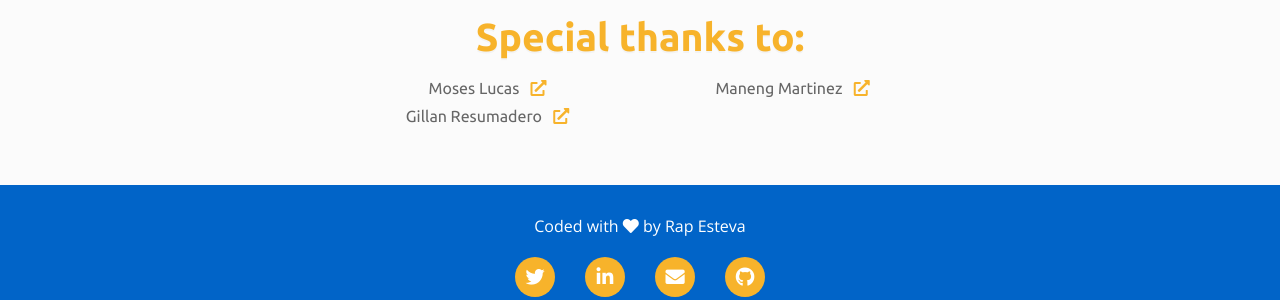
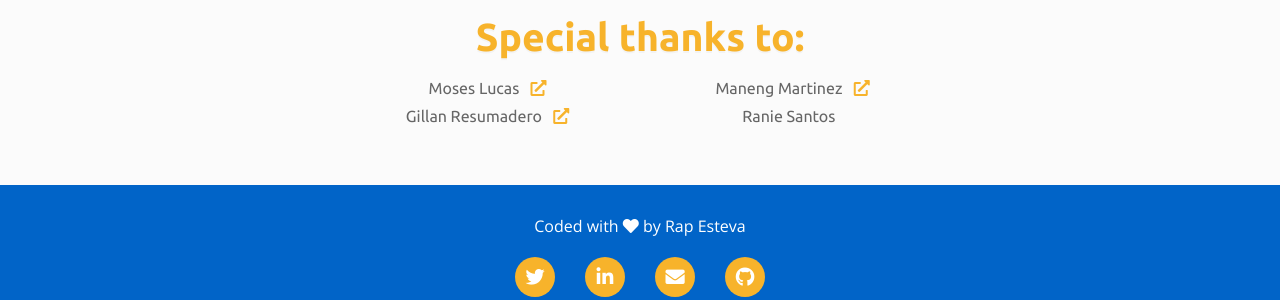
Before and after one commit to rapsamaniego27/portfolio-2020, a Jekyll site: the page built from site-info/index.html, in a window 1280 px wide. Shown: the part 554-854 px from the top of the page. Built offline with Jekyll 4.4.1, drawn with Linux system fonts in a browser that asks for light colours; nearby versions of some CDN libraries.

Commit message:
Update Defaults “site”

```diff
--- a/_data/main.yml
+++ b/_data/main.yml
@@ -35,3 +35,5 @@ collaborators:
   - content:
       name: Gillan Resumadero
       website: https://gillandesigns.com/
+  - content:
+      name: Ranie Santos
```
